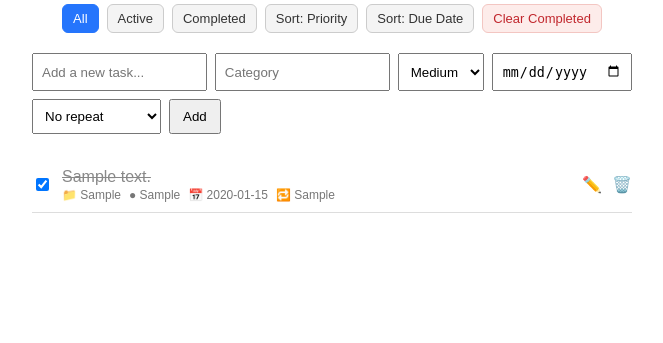
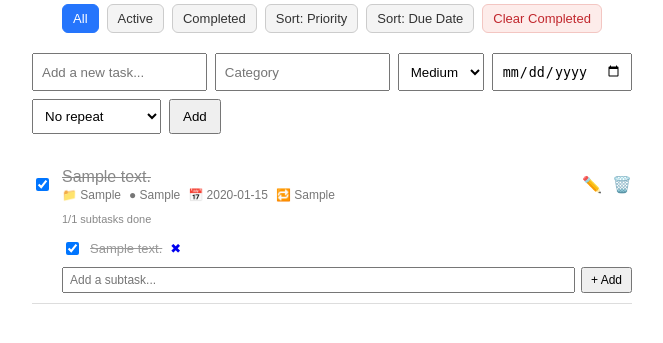
Before and after one commit to bindagearyan-bit/Python-Projects-, a Flask app: page / in a window 1280 px wide. Shown: the part 239-582 px from the top of the page, without its empty margins (308-971 px from the left). Run offline with Flask 3, Linux system fonts and the light colour scheme; the visitor is signed in with stand-in values (Sample User, id 1); tables that the repository leaves empty hold one stand-in row (values such as "Sample post").

Commit message:
Update index.html

```diff
--- a/to do app /templates/index.html
+++ b/to do app /templates/index.html
@@ -31,8 +31,9 @@
         body.dark .add-form input, body.dark .add-form select { background: #2A2830; color: #F5E9D3; border-color: #444; }
         button { padding: 8px 12px; cursor: pointer; }
 
-        .task-row { display: flex; align-items: center; gap: 10px; padding: 10px 0; border-bottom: 1px solid #ddd; }
-        body.dark .task-row { border-color: #444; }
+        .task-block { border-bottom: 1px solid #ddd; padding: 10px 0; }
+        body.dark .task-block { border-color: #444; }
+        .task-row { display: flex; align-items: center; gap: 10px; }
         .task-main { flex: 1; }
         .task-text { display: block; }
         .completed { text-decoration: line-through; color: #888; }
@@ -50,6 +51,15 @@
 
         .top-bar { text-align: right; font-size: 13px; margin-bottom: 10px; }
         .top-bar a { color: inherit; }
+
+        .subtask-list { margin: 8px 0 4px 30px; padding: 0; }
+        .subtask-row { display: flex; align-items: center; gap: 8px; font-size: 13px; padding: 3px 0; }
+        .subtask-row.done span { text-decoration: line-through; color: #999; }
+        .subtask-add-form { display: flex; gap: 6px; margin: 6px 0 0 30px; }
+        .subtask-add-form input { flex: 1; padding: 4px 6px; font-size: 12px; }
+        .subtask-add-form button { padding: 4px 8px; font-size: 12px; }
+        .subtask-progress { font-size: 11px; color: #888; margin-left: 30px; }
+        body.dark .subtask-progress { color: #999; }
     </style>
 </head>
 <body class="{{ theme }}">
@@ -100,6 +110,7 @@
     </form>
 
     {% for task in tasks %}
+    <div class="task-block">
         <div class="task-row">
             <input type="checkbox" onclick="window.location.href='/complete/{{ task.id }}'" {% if task.completed %}checked{% endif %}>
 
@@ -132,6 +143,26 @@
                 <a class="icon-link" href="/delete/{{ task.id }}">🗑️</a>
             {% endif %}
         </div>
+
+        {% if task.subtasks %}
+            {% set done_count = task.subtasks|selectattr("completed")|list|length %}
+            <p class="subtask-progress">{{ done_count }}/{{ task.subtasks|length }} subtasks done</p>
+            <div class="subtask-list">
+                {% for sub in task.subtasks %}
+                <div class="subtask-row {{ 'done' if sub.completed }}">
+                    <input type="checkbox" onclick="window.location.href='/subtask/complete/{{ sub.id }}/{{ task.id }}'" {% if sub.completed %}checked{% endif %}>
+                    <span>{{ sub.text }}</span>
+                    <a class="icon-link" href="/subtask/delete/{{ sub.id }}/{{ task.id }}">✖</a>
+                </div>
+                {% endfor %}
+            </div>
+        {% endif %}
+
+        <form class="subtask-add-form" method="POST" action="/subtask/add/{{ task.id }}">
+            <input type="text" name="subtask_text" placeholder="Add a subtask...">
+            <button type="submit">+ Add</button>
+        </form>
+    </div>
     {% else %}
     <p class="empty-state">
         {% if search_query %}No tasks match "{{ search_query }}"{% else %}Nothing to do yet — add your first task above 🎉{% endif %}
```
Lines whose indentation alone changed are shown as unchanged.
